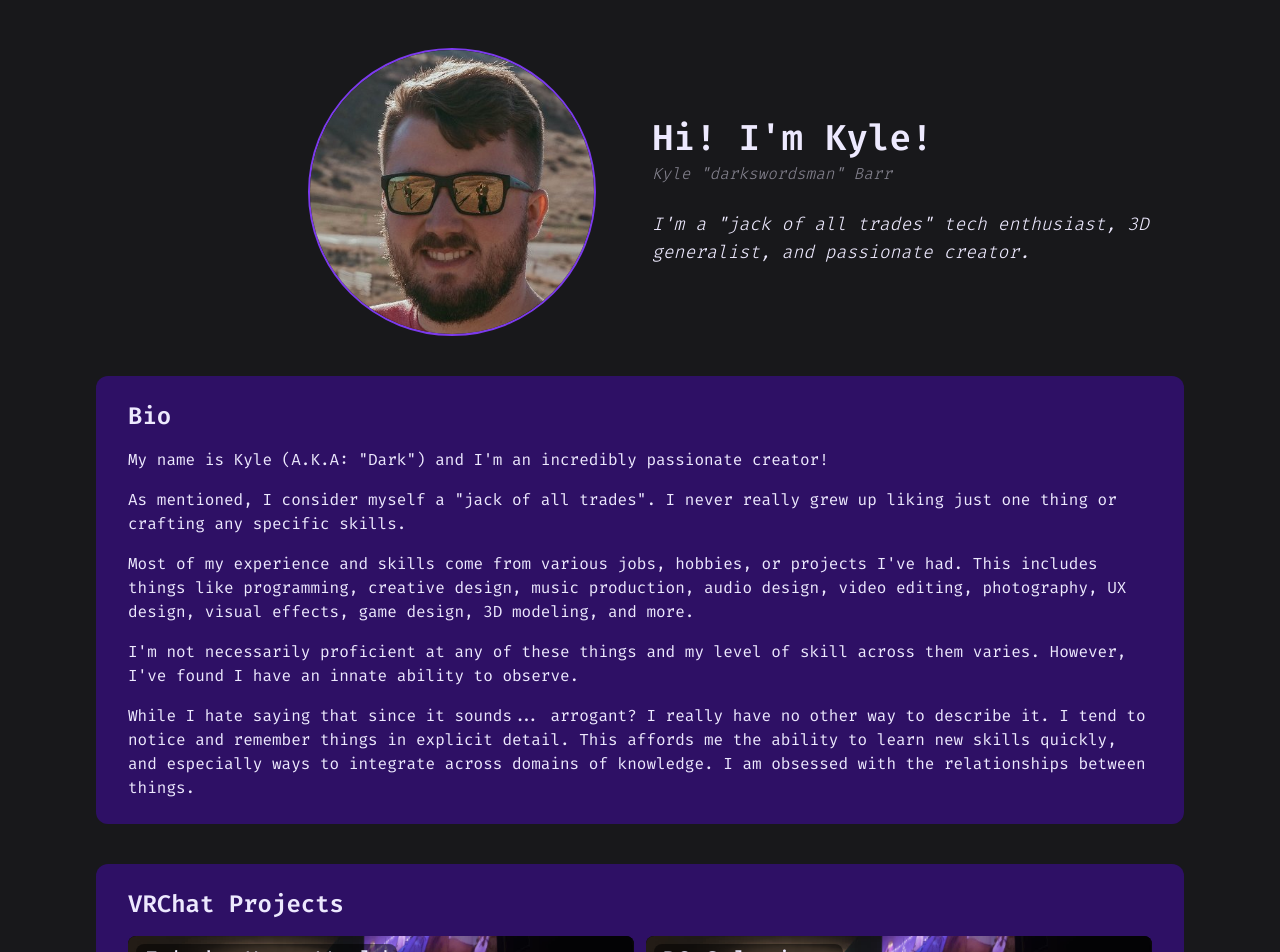
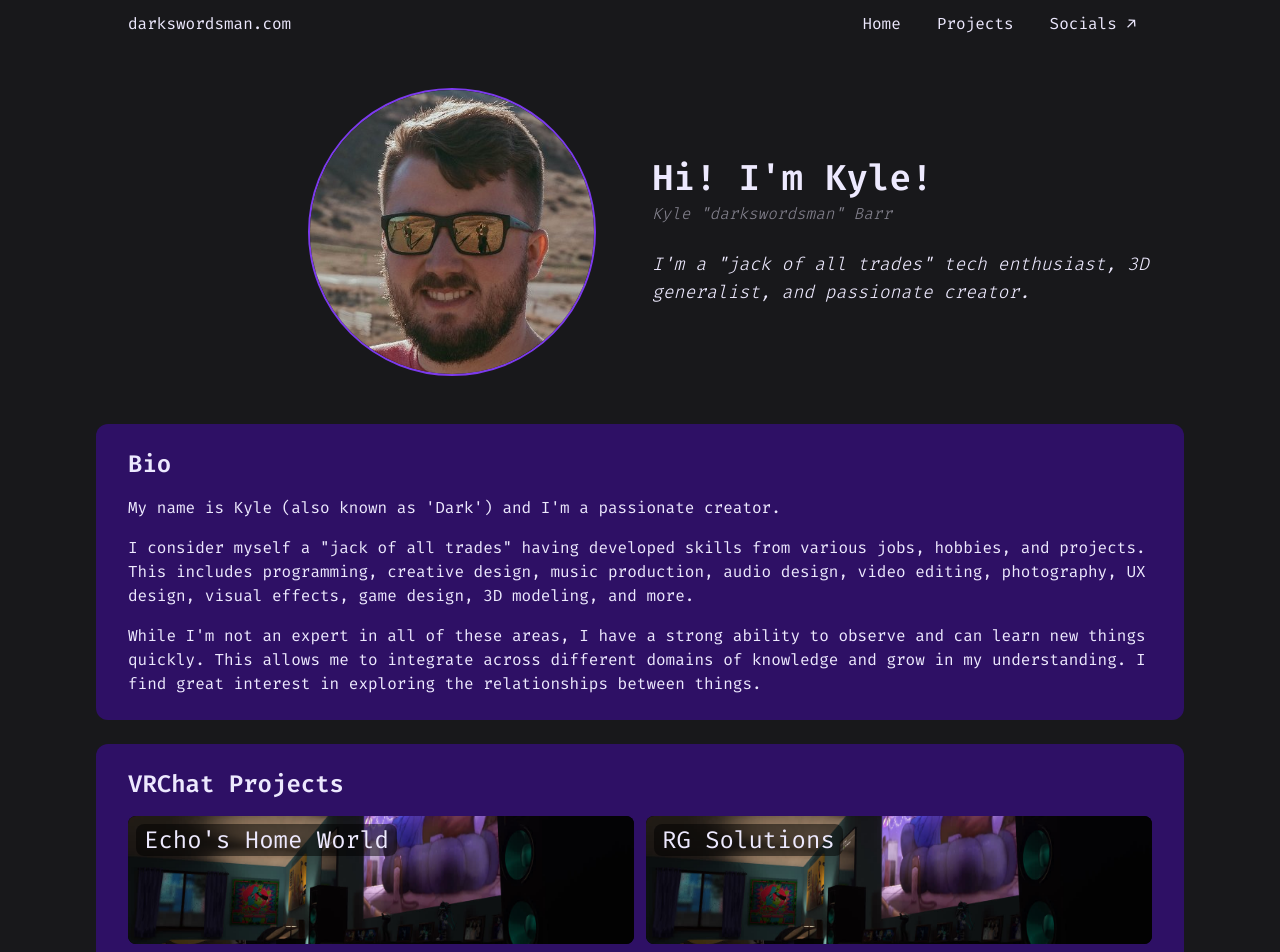
Before and after one commit to dark-swordsman/darkswordsman.com, a Next.js app: page / in a window 1280 px wide. Shown: the top 952 px of the page. Built offline with nearby package versions, Linux system fonts and the light colour scheme.

Commit message:
favicon, project pages, projects page, nav update

```diff
--- a/src/app/layout.tsx
+++ b/src/app/layout.tsx
@@ -1,3 +1,5 @@
+import NavLink from "../components/NavLink";
+import SecondaryCard from "../components/SecondaryCard";
 import "./globals.css";
 
 export default function RootLayout({
@@ -7,8 +9,18 @@ export default function RootLayout({
 }) {
   return (
     <html lang="en">
+      <title>Kyle Barr</title>
+      <link rel="icon" type="image/png" href="/favicon.png" />
       <body className="bg-zinc-900 text-violet-100">
-        <div className="container mx-auto px-4 lg:px-24 py-12">
+        <div className="container mx-auto px-4 lg:px-24">
+          <div className="px-8 flex flex-col md:flex-row gap-4 text-center justify-between mb-4">
+            <span className="self-center mt-4 md:mt-0">darkswordsman.com</span>
+            <div className="flex gap-1 justify-between">
+              <NavLink href="/">Home</NavLink>
+              <NavLink href="/projects">Projects</NavLink>
+              <NavLink href="https://links.darkswordsman.com" external>Socials</NavLink>
+            </div>
+          </div>
           {children}
         </div>
       </body>
--- a/src/app/page.tsx
+++ b/src/app/page.tsx
@@ -1,56 +1,46 @@
-import Image from "next/image";
 import PrimaryCard from "../components/PrimaryCard";
 import Hero from "../components/Hero";
 import ProjectTable from "../components/ProjectTable";
 import ProjectCard from "../components/ProjectCard";
+import SecondaryCard from "../components/SecondaryCard";
+import SocialLink from "../components/SocialLink";
+import NavLink from "../components/NavLink";
 
 export default function Home() {
   const projectCards = [
     {
       name: "Echo's Home World",
-      image: "img/echo-thumb-1.jpg",
+      image: "/img/echo-thumb-1.jpg",
       href: "/projects/echo-home-world",
       description: "A world that I created for my friend. Models were made from scratch and it is Quest compatible."
     },
     {
       name: "RG Solutions",
-      image: "img/echo-thumb-1.jpg",
+      image: "/img/echo-thumb-1.jpg",
       href: "/projects/rg-solutions",
       description: "A thriller world created for a horror-themed game jam held by Rollthered. Featured in Spookality 2023."
     },
     {
       name: "1 Hour Challenge",
-      image: "img/echo-thumb-1.jpg",
+      image: "/img/echo-thumb-1.jpg",
       href: "/projects/1-hour",
       description: "A small project I did to test my skills. Everything modeled in 1 hour. Took 4 hours total to complete."
     },
   ]
 
   return (
-    <div className="flex flex-col gap-4 md:gap-10">
+    <div className="flex flex-col gap-4 md:gap-6">
       <Hero />
       <PrimaryCard title="Bio">
         <div className="flex flex-col gap-4">
           <span>
-            My name is Kyle (A.K.A: "Dark") and I'm an incredibly passionate creator!
+            My name is Kyle (also known as 'Dark') and I'm a passionate creator.
           </span>
           <span>
-            As mentioned, I consider myself a "jack of all trades". I never really grew up liking just
-            one thing or crafting any specific skills.
+            I consider myself a "jack of all trades" having developed skills from various jobs, hobbies, and projects. This includes programming, creative design, music production, audio design, video editing, photography, UX design, visual effects, game design, 3D modeling, and more.
           </span>
           <span>
-            Most of my experience and skills come from various jobs, hobbies, or projects I've had.
-            This includes things like programming, creative design, music production,
-            audio design, video editing, photography, UX design, visual effects, game design, 3D modeling, and more.
-          </span>
-          <span>
-            I'm not necessarily proficient at any of these things and my level of skill across them varies.
-            However, I've found I have an innate ability to observe.
-          </span>
-          <span>
-            While I hate saying that since it sounds... arrogant? I really have no other way to describe it. I tend to
-            notice and remember things in explicit detail. This affords me the ability to learn new skills quickly,
-            and especially ways to integrate across domains of knowledge. I am obsessed with the relationships between things.
+            While I'm not an expert in all of these areas, I have a strong ability to observe and can learn new things quickly. This allows me to integrate across different domains of knowledge and grow in my understanding. I find great interest in exploring the relationships between things.
           </span>
         </div>
       </PrimaryCard>
--- /dev/null
+++ b/src/app/projects/1-hour/page.tsx
@@ -0,0 +1,7 @@
+export default function Project() {
+  return (
+    <div>
+      1 hour challenge
+    </div>
+  );
+}
--- /dev/null
+++ b/src/app/projects/layout.tsx
@@ -0,0 +1,10 @@
+import Link from "next/link";
+
+export default function ProjectsLayout({ children }: { children: string }) {
+  return (
+    <div className="flex flex-col gap-8">
+      <Link href="/" className="text-lg hover:underline underline-offset-4 w-fit rounded-lg px-3 py-1 bg-zinc-700 hover:bg-zinc-600">{"< Return To Home"}</Link>
+      {children}
+    </div>
+  );
+}
--- /dev/null
+++ b/src/app/projects/page.tsx
@@ -0,0 +1,34 @@
+import PrimaryCard from "../../components/PrimaryCard";
+import ProjectCard from "../../components/ProjectCard";
+import ProjectTable from "../../components/ProjectTable";
+
+export default function Projects() {
+  const projectCards = [
+    {
+      name: "Echo's Home World",
+      image: "/img/echo-thumb-1.jpg",
+      href: "/projects/echo-home-world",
+      description: "A world that I created for my friend. Models were made from scratch and it is Quest compatible."
+    },
+    {
+      name: "RG Solutions",
+      image: "/img/echo-thumb-1.jpg",
+      href: "/projects/rg-solutions",
+      description: "A thriller world created for a horror-themed game jam held by Rollthered. Featured in Spookality 2023."
+    },
+    {
+      name: "1 Hour Challenge",
+      image: "/img/echo-thumb-1.jpg",
+      href: "/projects/1-hour",
+      description: "A small project I did to test my skills. Everything modeled in 1 hour. Took 4 hours total to complete."
+    },
+  ]
+
+  return (
+    <PrimaryCard title="Projects">
+      <ProjectTable>
+        {projectCards.map(({ name, image, href, description }, i) => <ProjectCard key={i} name={name} image={image} href={href} description={description} />)}
+      </ProjectTable>
+    </PrimaryCard>
+  );
+}
--- /dev/null
+++ b/src/app/projects/rg-solutions/page.tsx
@@ -0,0 +1,7 @@
+export default function Project() {
+  return (
+    <div>
+      rg solutions
+    </div>
+  );
+}
--- a/src/components/Hero.tsx
+++ b/src/components/Hero.tsx
@@ -2,7 +2,7 @@ import Image from "next/image";
 
 export default function Hero() {
   return (
-    <div className="grid grid-rows-2 grid-cols-1 md:grid-rows-1 md:grid-cols-2 gap-2 md:gap-6">
+    <div className="grid grid-rows-2 grid-cols-1 md:grid-rows-1 md:grid-cols-2 gap-2 md:gap-6 py-6">
       <div className="flex flex-col md:items-end md:mx-0 mx-auto">
         <div className="lg:mr-8">
           <Image sizes="100vw" className="max-h-72 rounded-full w-[100%] h-auto border-violet-600 border-2" width={400} height={400} alt="Kyle Barr's profile picture." src="/img/pfp.jpg" />
--- /dev/null
+++ b/src/components/NavLink.tsx
@@ -0,0 +1,10 @@
+import Link from "next/link";
+
+export default function NavLink({ children, href, external }: { children: React.ReactNode, href: string, external?: boolean }) {
+  return (
+    external ?
+      <a target="_blank" href={href} className="hover:underline underline-offset-4 px-4 py-3 after:content-['_↗']">{children}</a>
+      :
+      <Link href={href} className="hover:underline underline-offset-4 px-4 py-3">{children}</Link>
+  );
+}
--- a/src/components/ProjectCard.tsx
+++ b/src/components/ProjectCard.tsx
@@ -17,9 +17,11 @@ export default function ProjectCard({ name, description, image, href, accentColo
         <span className="bg-black bg-opacity-50 group-hover:bg-transparent w-fit px-2 group-hover:px-0 rounded-lg text-2xl group-hover:h-auto group-hover:text-lg duration-100 line-clamp-1">{name}</span>
         <span className="invisible group-hover:visible text-sm font-light line-clamp-3">{description}</span>
       </div>
-      <div className="absolute w-full z-10 group-hover:w-8 duration-100 h-full" />
-      <div className={"absolute w-0 right-0 z-10 group-hover:-right-8 group-hover:w-full duration-100 h-full" + ` bg-${accentColor}`} />
-      {image ? <Image className="absolute left-0 -top-[50%] w-full opacity-100 group-hover:opacity-25 duration-100" src={image} alt={`Image for: ${name}`} width={400} height={400} /> : null}
+      {image ?
+        <div className="absolute left-0 top-0 w-full h-full flex bg-primary bg-opacity-50">
+          <Image className="object-cover w-full opacity-100 group-hover:opacity-20 duration-100" src={image} alt={`Image for: ${name}`} width={400} height={400} />
+        </div>
+        : null}
     </Link>
   );
 }
--- /dev/null
+++ b/src/components/SecondaryCard.tsx
@@ -0,0 +1,7 @@
+export default function SecondaryCard({ children }: { children: React.ReactNode }) {
+  return (
+    <div className="w-full rounded-xl bg-zinc-800 flex flex-row justify-between px-8 py-4">
+      {children}
+    </div>
+  );
+}
--- /dev/null
+++ b/src/components/SocialLink.tsx
@@ -0,0 +1,15 @@
+import Image from "next/image";
+
+interface SocialProps {
+  name: string,
+  image: string,
+  href: string,
+}
+
+export default function SocialLink({ name, image, href }: SocialProps) {
+  return (
+    <a target="_blank" rel="noopener noreferrer" href={href} className="flex-grow-0 flex-initial">
+      <Image src={image} className="" alt={`Social Media Link for ${name}`} width={32} height={32} />
+    </a>
+  );
+}
--- a/tailwind.config.js
+++ b/tailwind.config.js
@@ -13,6 +13,9 @@ module.exports = {
         "primary": "#2E1065",
         "secondary": "#4B2D82",
       },
+      backgroundImage: {
+        "echo-thumb-1": "url('/img/echo-thumb-1.jpg')"
+      }
     },
   },
   plugins: [],
```
Also changed, not shown: public/favicon.png (added), public/img/social/twt-soc.png (added).
